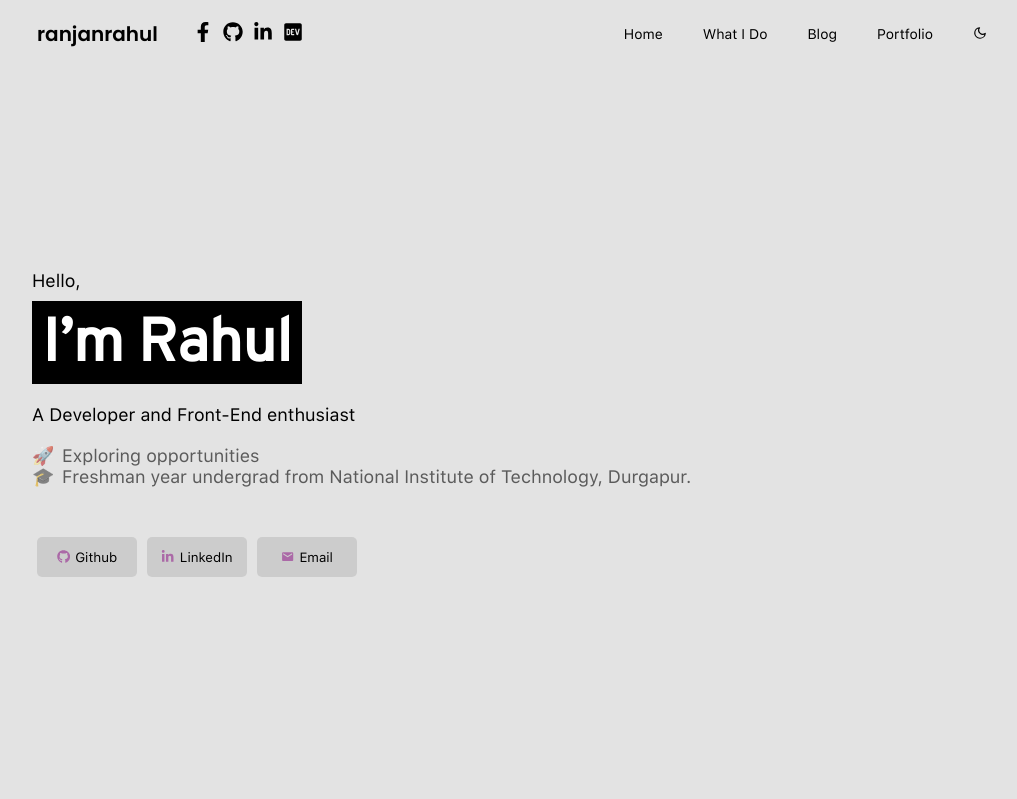
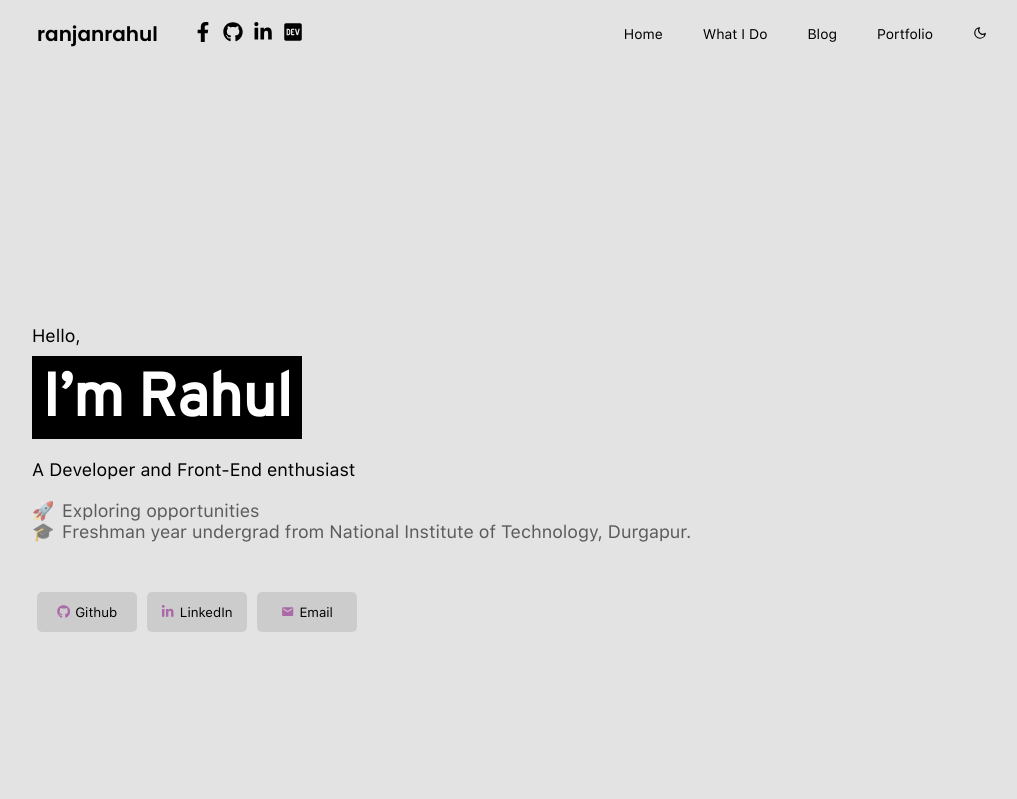
Before and after one commit to goofynugtz/ranjanrahul.me, a Next.js app: page / in a window 1280 px wide. Shown: the top 799 px of the page, without its empty margins (133-1150 px from the left). Built offline with nearby package versions, Linux system fonts and the light colour scheme.

Commit message:
Deprecated

```diff
--- a/styles/globals.css
+++ b/styles/globals.css
@@ -179,7 +179,7 @@ hr {
 /* headerstart */
 .header {
 	margin: 0 auto;
-	height: 65rem;
+	height: 95vh;
 	display: flex;
 	flex-direction: column;
 	justify-content: center;
```
Also changed, not shown: 1 other file (tests, documents, lock files or other folders).
